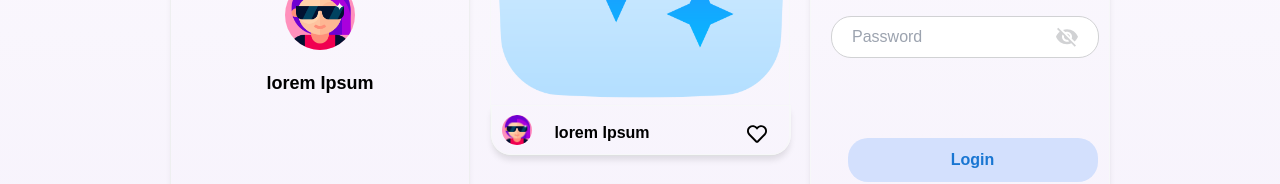
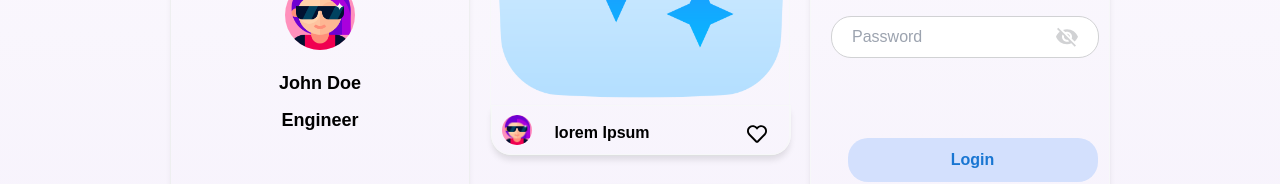
Before and after one commit to WikiPortal/DoodleCollab, a React (Vite) app: page / in a window 1280 px wide. Shown: the part 668-852 px from the top of the page. Built offline with nearby package versions, Linux system fonts and the light colour scheme.

Commit message:
Rename <p> text and add text of banner section

```diff
--- a/src/components/Banner/HomeBanner.jsx
+++ b/src/components/Banner/HomeBanner.jsx
@@ -118,7 +118,8 @@ const HomeBanner = () => {
                   </div>
                 </div>
                 <div className="homebanner-card-first-column-third-row">
-                  <p>lorem Ipsum</p>
+                  <p>John Doe</p>
+                  <p>Engineer</p>
                 </div>
                 <div className="homebanner-card-first-column-fourth-row">
                   <button className="follow">
```
